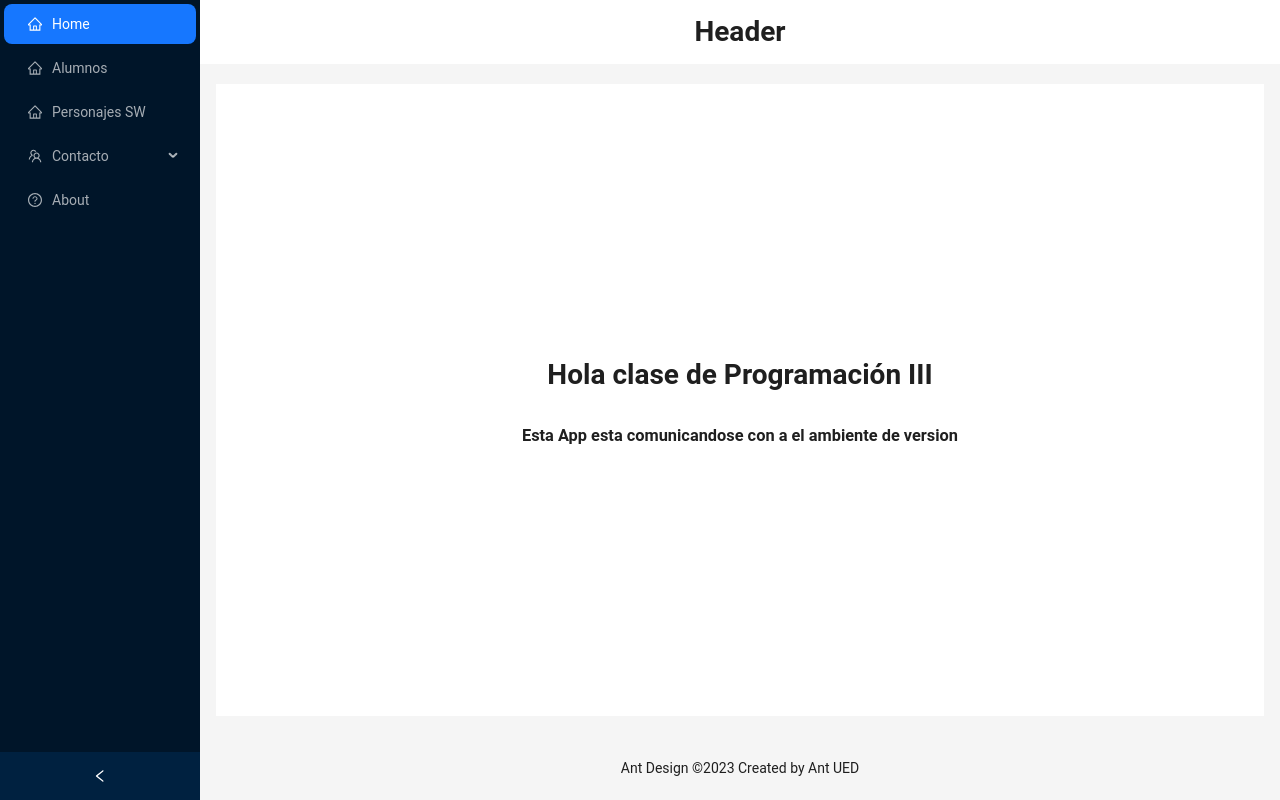
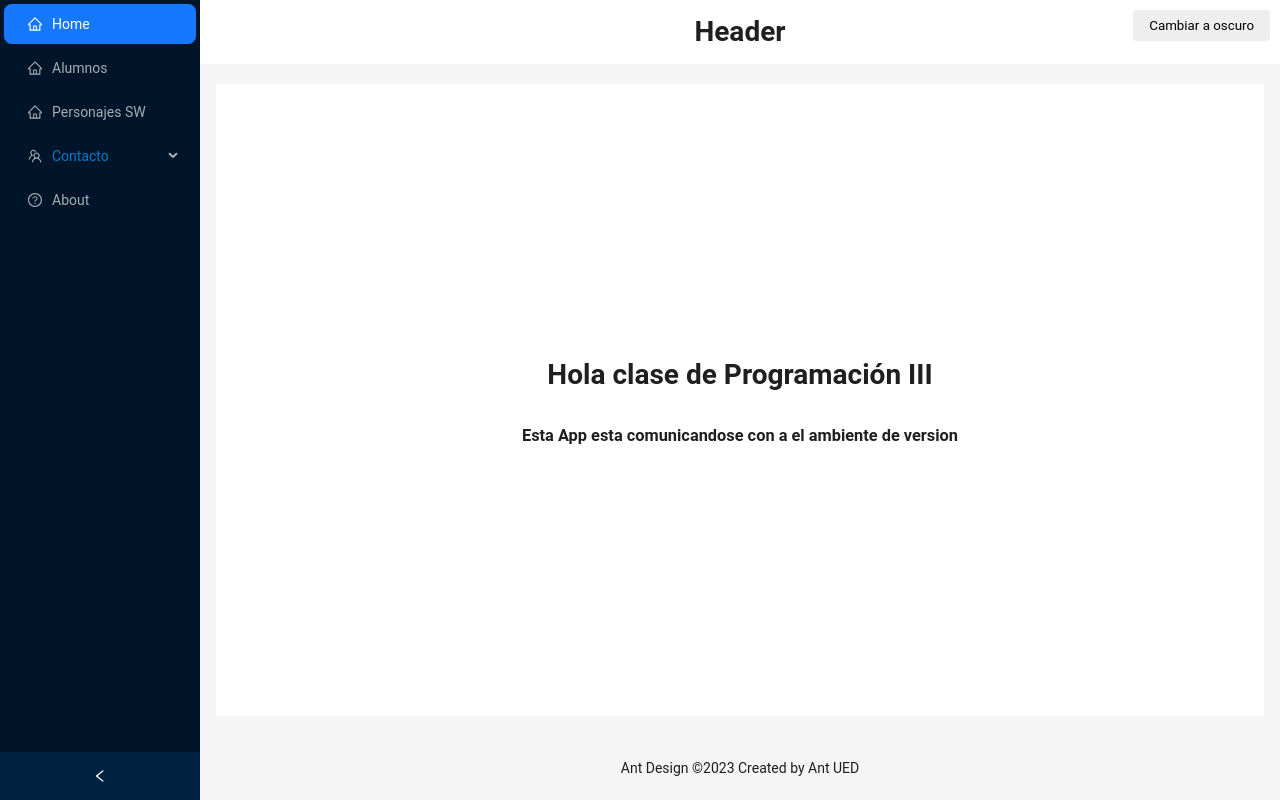
Before and after one commit to consor92/base-app-react, a React (Vite) app: page / in a window 1280 px wide. Built offline with nearby package versions, Linux system fonts and the light colour scheme.

Commit message:
cambios estructurales

```diff
--- a/src/App.jsx
+++ b/src/App.jsx
@@ -1,3 +1,5 @@
+import React, { useContext } from 'react'
+
 import { Routes, Route, BrowserRouter } from 'react-router-dom'
 import Home from './modules/Home'
 import Students from './modules/Students'
@@ -8,28 +10,89 @@ import CharacterDetail from './modules/CharacterDetail'
 import Contact from './modules/Contact'
 import About from './modules/About'
 
+import { ThemeContext } from './context/ThemeContext.jsx'  // importamos el contexto
+
+
+function ThemeToggleButton() {
+  const { theme, toggleTheme } = useContext(ThemeContext)
+
+  return (
+    <button onClick={toggleTheme} style={{ position: 'fixed', top: 10, right: 10 }}>
+      Cambiar a {theme === 'light' ? 'oscuro' : 'claro'}
+    </button>
+  )
+}
+
+
+
 function App() {
   return (
     <div className="App">
+      {/* BrowserRouter habilita la navegación tipo SPA (Single Page Application)
+          usando el historial del navegador sin recargar la página */}
       <BrowserRouter>
+
+        {/* Botón visible en toda la app */}
+        <ThemeToggleButton />
+
+        {/* Routes es el contenedor que agrupa TODAS las rutas de la aplicación */}
         <Routes>
+
+          {/* Ruta padre: no tiene un path definido, pero envuelve a otras rutas
+              y renderiza el componente <Layout /> que probablemente tiene <Outlet />
+              para mostrar el contenido de las rutas hijas */}
           <Route element={<Layout />}>
+
+            {/* Ruta estática "/" → Página principal */}
             <Route path="/" element={<Home />} />
-            <Route path="students" element={<Students />} />
+
+            {/* EJEMPLO 1: Props directos a un componente.
+                Pasamos defaultYear y defaultSection como props iniciales para que Students
+                los use si no recibe parámetros de la URL */}
+            <Route
+              path="students"
+              element={<Students defaultYear={2025} defaultSection="A" />}
+            />
+
+            {/* Ruta padre "/sw-characters" que agrupa subrutas */}
             <Route path="sw-characters">
+
+              {/* index → Ruta por defecto cuando NO se especifica subruta.
+                  Esto significa que si entramos a "/sw-characters" sin nada más,
+                  se mostrará el componente SWCharacters (ej: listado de personajes) */}
               <Route index element={<SWCharacters />} />
+
+              {/* Ruta dinámica con parámetro :id
+                  Ejemplo: "/sw-characters/3" mostrará CharacterDetail para el id=3 */}
               <Route path=":id" element={<CharacterDetail />} />
             </Route>
-            <Route path="contact" element={<Contact />}>
-              <Route path=":type" element={<Contact />} />
-            </Route>
+
+            {/* Ruta dinámica con parámetro :type
+                Ejemplo: "/contact/soporte" o "/contact/ventas"
+                → El componente Contact puede usar useParams() para saber qué tipo es */}
+            <Route path="contact/:type" element={<Contact />} />
+
+            {/* Ruta estática "/about" */}
             <Route path="about" element={<About />} />
+
+            {/* Ruta comodín "*" captura cualquier URL que no coincida con las anteriores
+                y muestra la página de "Not Found" (error 404) */}
             <Route path="*" element={<NotFound />} />
+
+            {/* 💡 EJEMPLO EXTRA: Query strings
+                Aunque no se declaran aquí, podemos entrar a:
+                /students?order=desc&limit=5
+                Y en Students.jsx usar useSearchParams() para leer 'order' y 'limit'.
+                Esto permite filtrar/ordenar resultados desde la URL. */}
           </Route>
+
         </Routes>
       </BrowserRouter>
     </div>
-  )
+  );
 }
 
+
+
+
 export default App
--- /dev/null
+++ b/src/context/ThemeContext.jsx
@@ -0,0 +1,26 @@
+import React, { createContext, useState, useEffect } from "react";
+
+// Crear contexto
+export const ThemeContext = createContext();
+
+// Proveedor de contexto con lógica para alternar tema
+export function ThemeProvider({ children }) {
+  // Estado para el tema, por defecto 'light'
+  const [theme, setTheme] = useState("light");
+
+  // Cambiar tema entre 'light' y 'dark'
+  function toggleTheme() {
+    setTheme((curr) => (curr === "light" ? "dark" : "light"));
+  }
+
+  // Aplicar clase CSS al <body> para cambiar estilos globales
+  useEffect(() => {
+    document.body.className = theme; // Asume que .light y .dark están definidos en CSS
+  }, [theme]);
+
+  return (
+    <ThemeContext.Provider value={{ theme, toggleTheme }}>
+      {children}
+    </ThemeContext.Provider>
+  );
+}
--- a/src/index.css
+++ b/src/index.css
@@ -42,3 +42,39 @@ a:hover {
   text-decoration: underline; /* no underline */
   cursor: pointer;
 }
+
+
+body.light {
+  background-color: white;
+  color: black;
+}
+
+body.dark {
+  background-color: #121212;
+  color: white;
+}
+
+body.dark a {
+  color: #80cbc4; /* un color claro para links en modo oscuro */
+}
+
+body.light a {
+  color: #007acc; /* color azul para links en modo claro */
+}
+
+button {
+  padding: 0.5rem 1rem;
+  border: none;
+  border-radius: 4px;
+  cursor: pointer;
+}
+
+body.dark button {
+  background-color: #333;
+  color: white;
+}
+
+body.light button {
+  background-color: #eee;
+  color: black;
+}
--- a/src/main.jsx
+++ b/src/main.jsx
@@ -1,10 +1,33 @@
 import React from 'react'
+// 1. Importamos React, necesario para interpretar JSX y crear componentes.
+
 import ReactDOM from 'react-dom/client'
+// 2. Importamos ReactDOM para manejar el DOM y "montar" la app en el navegador.
+//    En React 18 se usa 'react-dom/client' y el método createRoot.
+
 import App from './App.jsx'
+// 3. Importamos nuestro componente principal App desde el archivo App.jsx.
+//    Aquí empieza toda la aplicación React.
+
 import './index.css'
+// 4. Importamos el archivo CSS global para los estilos básicos de la app.
 
+import { ThemeProvider } from './context/ThemeContext.jsx'
+
+
+
+// 5. Buscamos el elemento HTML con id 'root' (en index.html está el div raíz donde React monta la app).
+//    Creamos una raíz React con createRoot para controlar esa sección del DOM.
+// Importamos un contexto para manejar tema (por ejemplo)
 ReactDOM.createRoot(document.getElementById('root')).render(
+
   <React.StrictMode>
-    <App />
+    {/* Envolvemos App con el ThemeProvider para que todos los componentes puedan
+        acceder al tema actual y cambiarlo */}
+    <ThemeProvider>
+      <App />
+    </ThemeProvider>
   </React.StrictMode>
+
+
 )
```
Also changed, not shown: src/pages/components/Alumno.jsx (renamed from src/components/Alumno.jsx), src/pages/components/Button/Button.jsx (added), src/pages/components/Button/hooks/logica.js (added), src/pages/components/Button/style/Button.module.css (added), src/pages/components/Character.jsx (renamed from src/components/Character.jsx).
